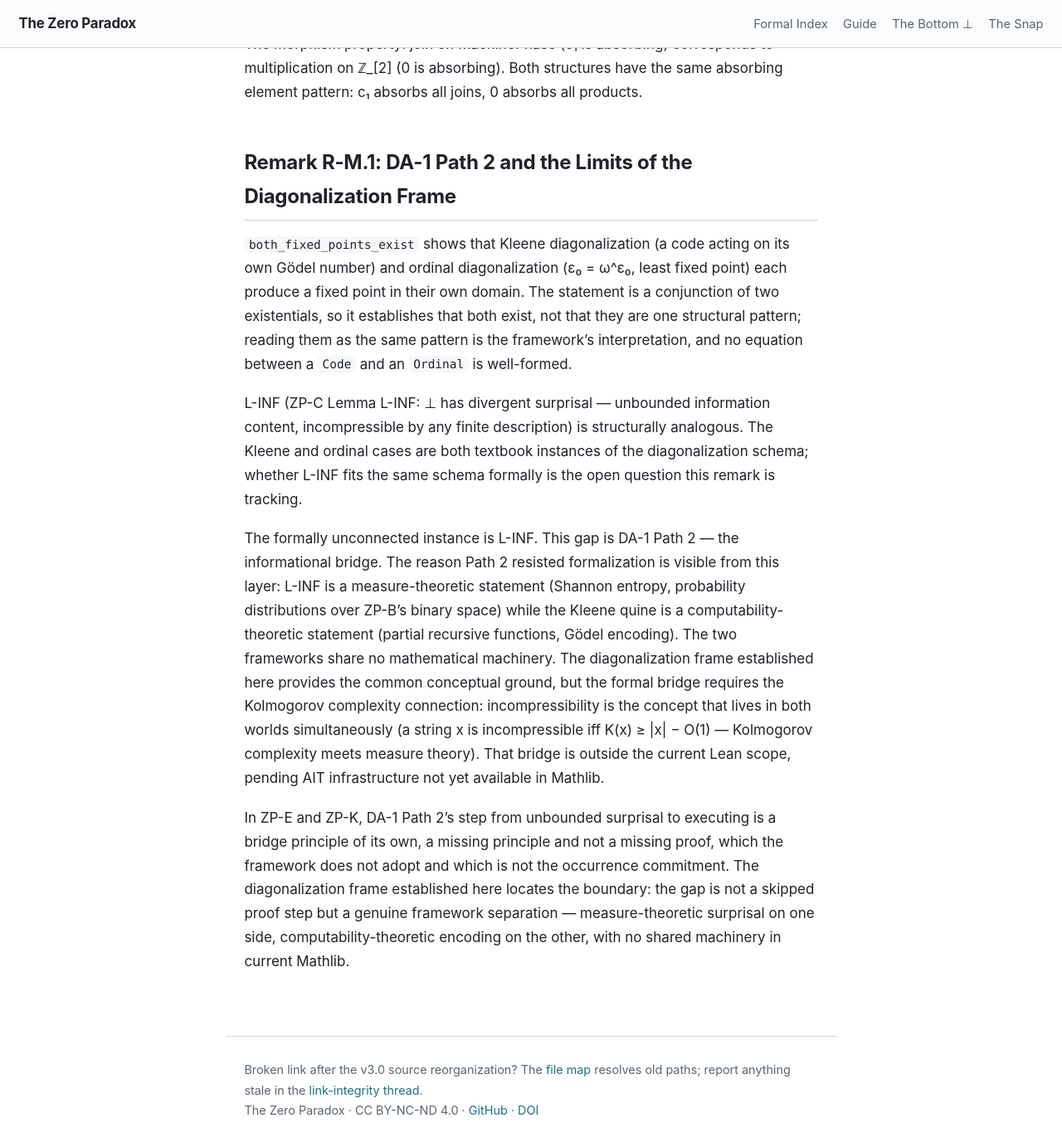
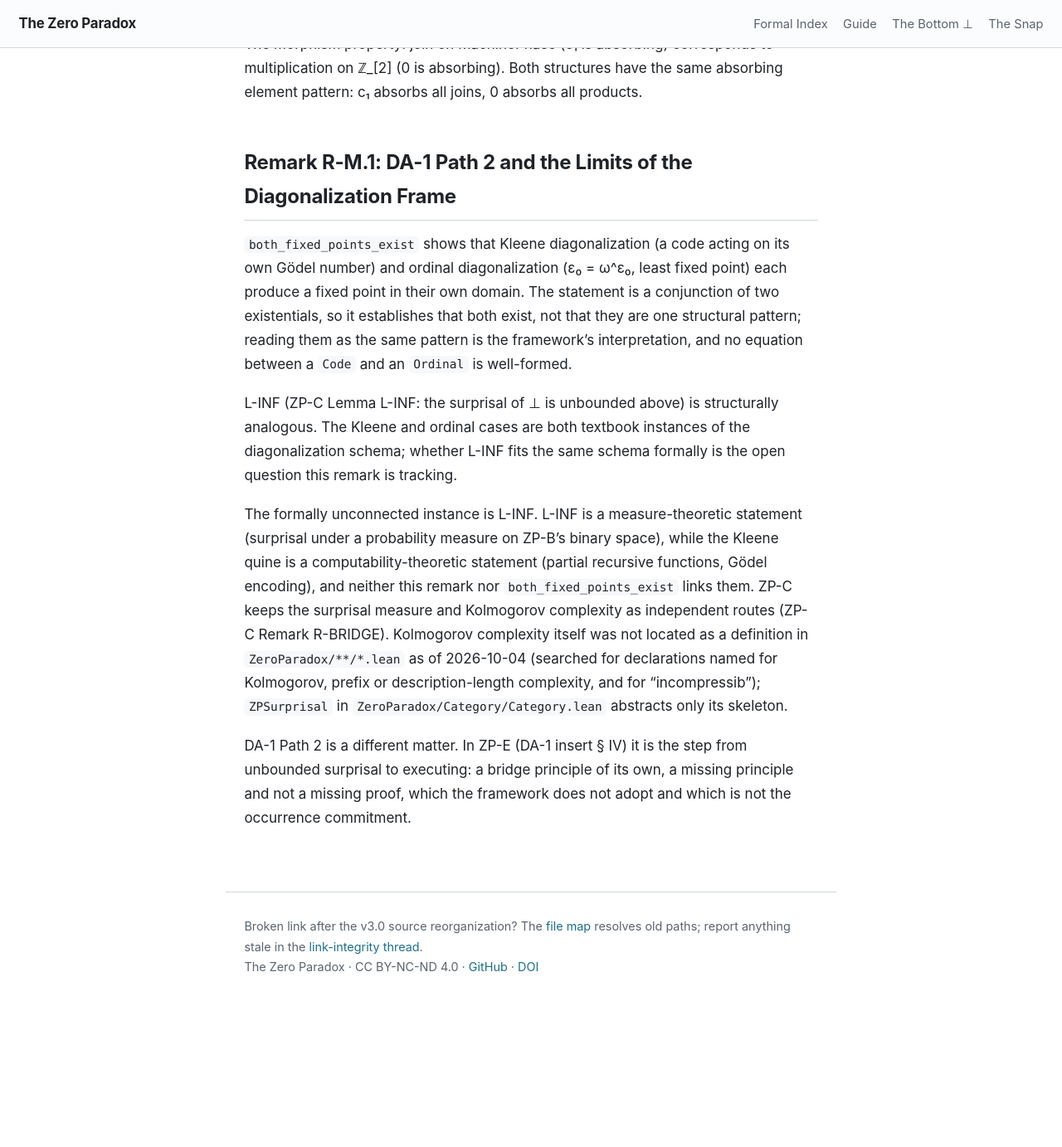
Before and after one commit to timbrigham/ZeroParadox, a Jekyll site: the page built from ZeroParadox/Ordinal/Incompleteness.md, in a window 1280 px wide and 1400 px high, scrolled down 713 px. Shown: the top 1383 px of the window at 83% size. Built offline with Jekyll 4.4.1, drawn with Linux system fonts in a browser that asks for light colours; our own code applies the rules of GitHub Pages for plain Markdown files; after the commit the page ends 1940 px from its top, so only the background shows below that.

Commit message:
Lean docstrings: round-1 gate fixes for the DA-1 carry
Docstrings and comments only; no declaration changed.

Snap.lean: da1_minimal_path's last conjunct comment no longer says
"execution occurred (the snap)"; the I-DA1 pointer names ZP-E's DA-1
insert § IV; t_snap_irreversible's docstring points at the SnapCannotBe
line instead of quoting its old gloss. Snap.md: the Path 1 premise is
labelled the framework's requirement, not a theorem. Surprisal.lean:
"informational extremity" replaced by unbounded surprisal in l_inf and
its section heading. Kleene.lean: description_instantiation_gap_closed
and da1_closed_concrete no longer call the closed static-description
option / self-execution "DA-1's claim" (it is the occurrence commitment,
which DA-1 consumes); da1_computational uses ZP-E's Path 1 wording;
"Path 1 witness" becomes Path 1's Lean counterpart (also the ZP-CUSTOM
reason and its LEAN_CUSTOM_REGISTRY mirror, and SemilatticeInstance's
step comment); quine_goedel_injective's summary now states its own
direction (equal numbers imply equal codes). Incompleteness R-M.1: one
characterization of Path 2 (ZP-E's), no K-incompressibility gloss of
L-INF, no incompressibility-as-bridge, and the absence claim dated with
its search.

Co-Authored-By: Claude Opus 5.5 (1M context) <noreply@anthropic.com>
Claude-Session: https://claude.ai/code/session_01M7PxaZmdYwacRczCRPuVWC

```diff
--- a/ZeroParadox/Ordinal/Incompleteness.md
+++ b/ZeroParadox/Ordinal/Incompleteness.md
@@ -27,27 +27,22 @@ it establishes that both exist, not that they are one structural pattern; readin
 the same pattern is the framework's interpretation, and no equation between a `Code` and
 an `Ordinal` is well-formed.
 
-L-INF (ZP-C Lemma L-INF: ⊥ has divergent surprisal — unbounded information content,
-incompressible by any finite description) is structurally analogous. The Kleene and
+L-INF (ZP-C Lemma L-INF: the surprisal of ⊥ is unbounded above) is structurally
+analogous. The Kleene and
 ordinal cases are both textbook instances of the diagonalization schema; whether
 L-INF fits the same schema formally is the open question this remark is tracking.
 
-The formally unconnected instance is L-INF. This gap is DA-1 Path 2 — the
-informational bridge. The reason Path 2 resisted formalization is visible from
-this layer: L-INF is a measure-theoretic statement (Shannon entropy, probability
-distributions over ZP-B's binary space) while the Kleene quine is a
-computability-theoretic statement (partial recursive functions, Gödel encoding).
-The two frameworks share no mathematical machinery. The diagonalization frame
-established here provides the common conceptual ground, but the formal bridge
-requires the Kolmogorov complexity connection: incompressibility is the concept
-that lives in both worlds simultaneously (a string x is incompressible iff K(x) ≥ |x| − O(1) —
-Kolmogorov complexity meets measure theory). That bridge
-is outside the current Lean scope, pending AIT infrastructure not yet available
-in Mathlib.
+The formally unconnected instance is L-INF. L-INF is a measure-theoretic statement
+(surprisal under a probability measure on ZP-B's binary space), while the Kleene quine is
+a computability-theoretic statement (partial recursive functions, Gödel encoding), and
+neither this remark nor `both_fixed_points_exist` links them. ZP-C keeps the surprisal measure and
+Kolmogorov complexity as independent routes (ZP-C Remark R-BRIDGE). Kolmogorov complexity
+itself was not located as a definition in `ZeroParadox/**/*.lean` as of 2026-10-04 (searched
+for declarations named for Kolmogorov, prefix or description-length complexity, and for
+"incompressib"); `ZPSurprisal` in `ZeroParadox/Category/Category.lean` abstracts only its
+skeleton.
 
-In ZP-E and ZP-K, DA-1 Path 2's step from unbounded surprisal to executing is a bridge
-principle of its own, a missing principle and not a missing proof, which the framework does
-not adopt and which is not the occurrence commitment. The diagonalization frame established
-here locates the boundary: the gap is not a skipped proof step but a genuine framework
-separation — measure-theoretic surprisal on one side, computability-theoretic encoding on the
-other, with no shared machinery in current Mathlib.
+DA-1 Path 2 is a different matter. In ZP-E (DA-1 insert § IV) it is the step from
+unbounded surprisal to executing: a bridge principle of its own, a missing principle and not
+a missing proof, which the framework does not adopt and which is not the occurrence
+commitment.
```
Also changed, not shown: LEAN_CUSTOM_REGISTRY.md (+1 -1 lines), ZeroParadox/Order/Snap.md (+3 -2 lines), 5 other files.
